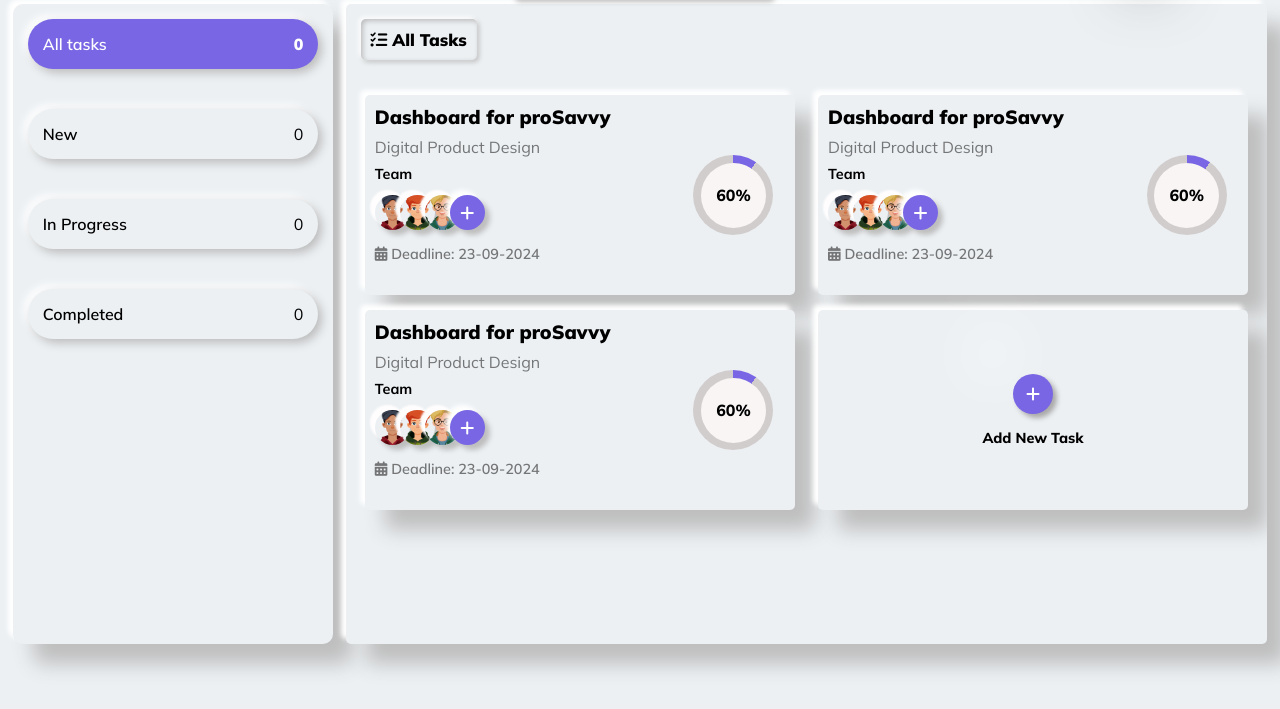
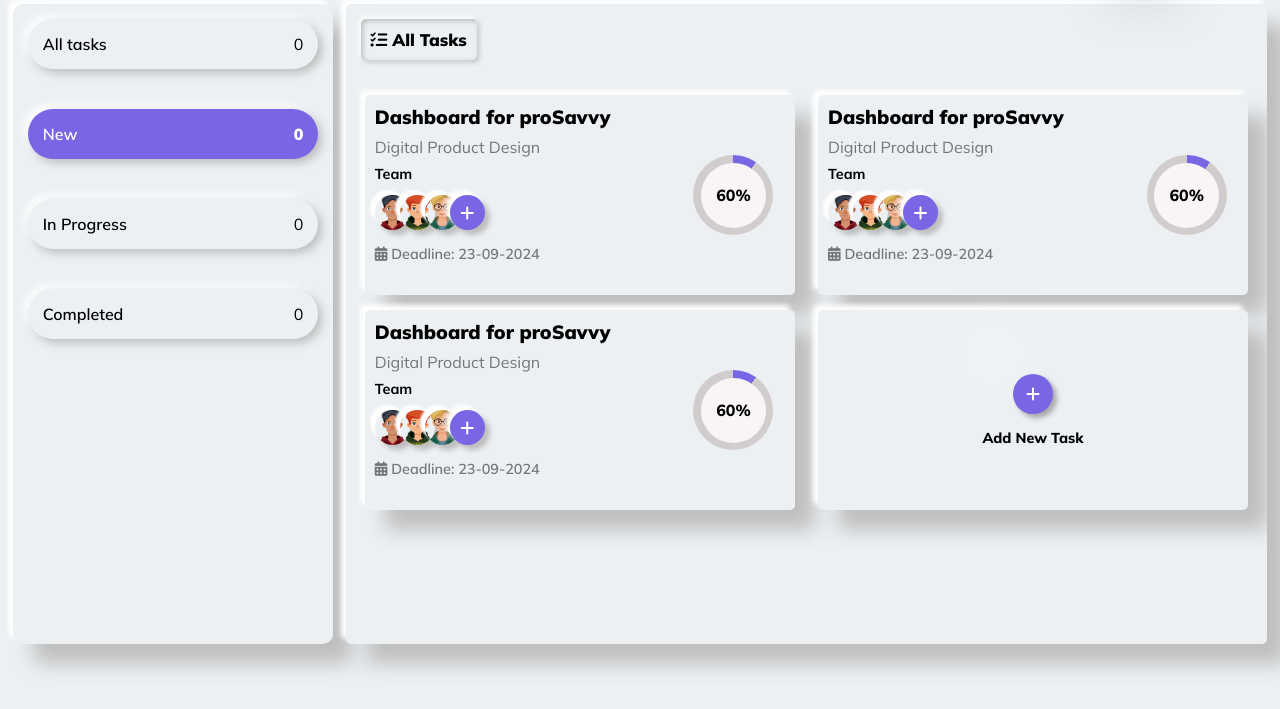
Before and after one commit to Abdur-Rahman-Apu/TaskPlot, a website built with Parcel: page src/index.html in a window 1280 px wide. Shown: the part 91-800 px from the top of the page. Built offline with nearby package versions, Linux system fonts and the light colour scheme.

Commit message:
Sidebar active task design modified

```diff
--- a/src/index.html
+++ b/src/index.html
@@ -69,7 +69,7 @@
                 <p>All tasks</p>
                 <span class="all-task-count">0</span>
             </div>
-            <div class="new-tasks">
+            <div class="new-tasks active">
                 <p>New</p>
                 <span class="new-task-count">0</span>
             </div>
--- a/src/styles/styles.css
+++ b/src/styles/styles.css
@@ -159,12 +159,12 @@ aside div {
   cursor: pointer;
 }
 
-aside div:hover {
+aside div:hover:not(.active) {
   box-shadow: inset 2px 2px 5px #bcbcbc, inset -2px -2px 5px #ffffff,
     2px 2px 5px #bcbcbc, -2px -2px 5px #ffffff;
 }
 
-aside div:first-of-type {
+aside div.active {
   background-color: var(--violet-color);
   font-weight: 900;
   color: #fff;
@@ -531,7 +531,7 @@ aside div span {
   padding: 15px;
   border-radius: 5px;
   box-shadow: 5px 5px 5px #bebebe, -5px -5px 5px #ffffff;
-  /* display: none; */
+  display: none;
 }
 
 @media (min-width: 480px) {
```
